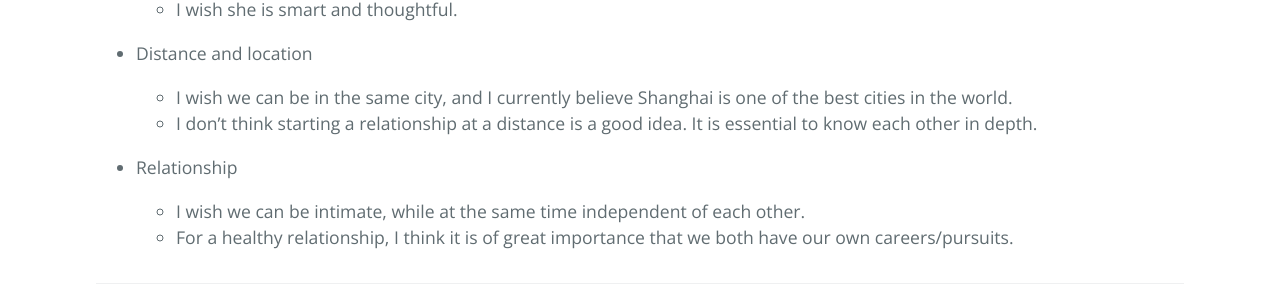
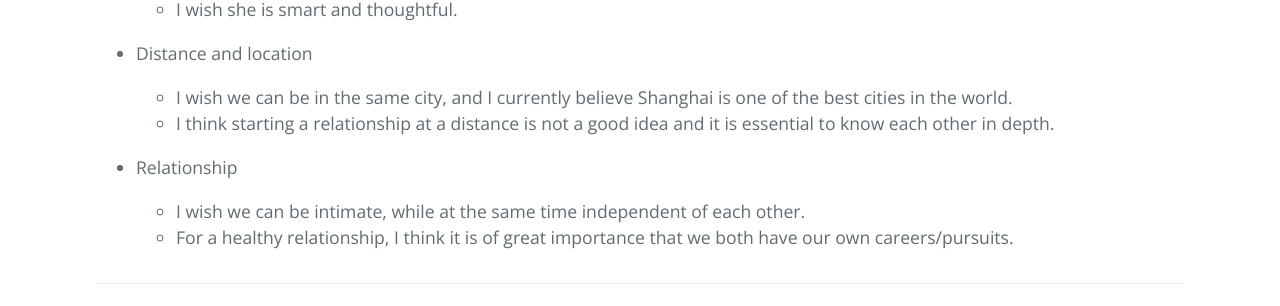
Before and after one commit to ZhimingZhou/zhimingzhou.github.io, a Jekyll site: the page built from _posts/2021-10-11-Prospective-Spouse.md, in a window 1280 px wide. Shown: the part 607-913 px from the top of the page. Built offline with Jekyll 4.4.1, drawn with Linux system fonts in a browser that asks for light colours; comment, search, counter and statistics services are not loaded; part of the change alters nothing that is shown.

Commit message:
Update 2021-10-11-Prospective-Spouse.md

```diff
--- a/_posts/2021-10-11-Prospective-Spouse.md
+++ b/_posts/2021-10-11-Prospective-Spouse.md
@@ -21,17 +21,10 @@ I'm currently single (since 2016), and I'm looking forward to meeting my long-aw
 - Distance and location
 
   - I wish we can be in the same city, and I currently believe Shanghai is one of the best cities in the world.
-  - I don't think starting a relationship at a distance is a good idea. It is essential to know each other in depth.
+  - I think starting a relationship at a distance is not a good idea and it is essential to know each other in depth.
 
 <!--  -->
 - Relationship
 
   - I wish we can be intimate, while at the same time independent of each other.
   - For a healthy relationship, I think it is of great importance that we both have our own careers/pursuits.
-
-<!--
-- Interest and communication
-
-  - I don't like talking about things that I know very well, especially when I believe it will not nourish the other side.
-  - I’m curious about all kinds of things and knowledge. Nevertheless, I don’t like superficial information.
-  -->
```
